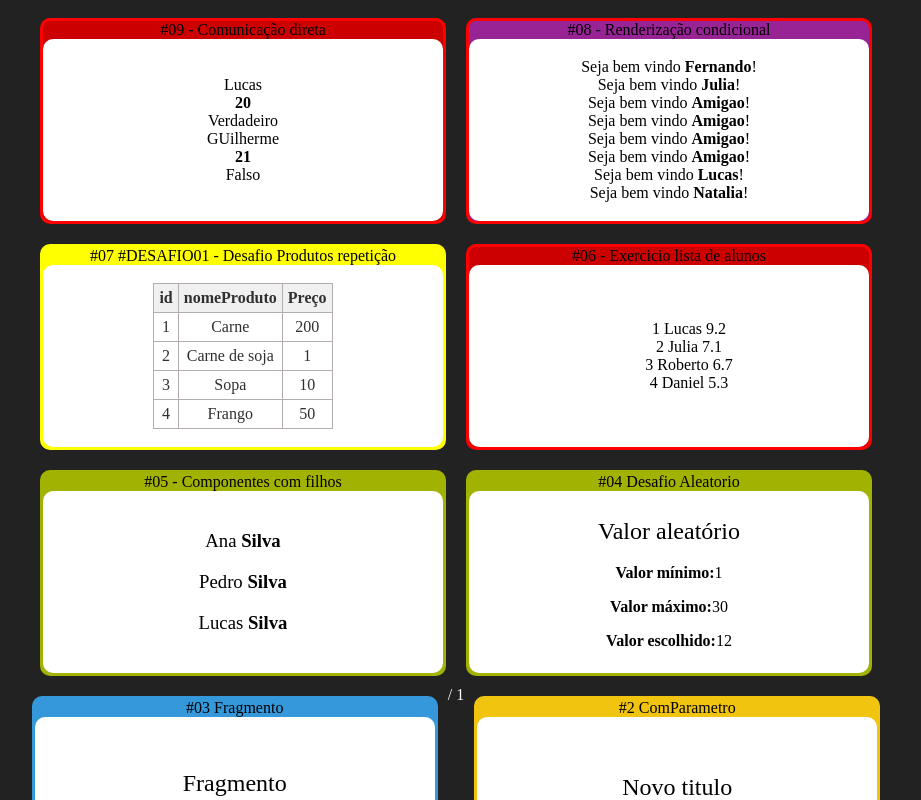
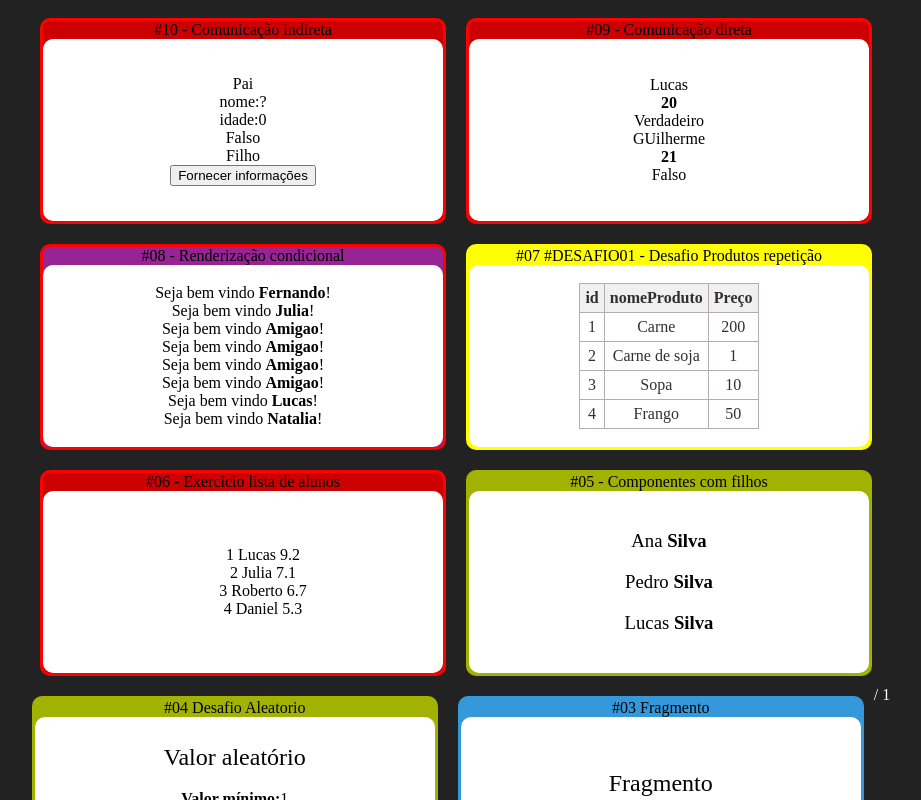
Before and after one commit to nicolas-magalhaes-clear/react-fundamentals, a React (Create React App) app: page / in a window 1280 px wide. Shown: the top 800 px of the page, without its empty margins (184-1105 px from the left). Built offline with nearby package versions, Linux system fonts and the light colour scheme.

Commit message:
update: class 35 - Indirect communication added IndiretaFilho.jsx added IndiretaPai.jsx added card to app.jsx

```diff
--- a/src/app.jsx
+++ b/src/app.jsx
@@ -13,25 +13,31 @@ import ListaAlunos from "./components/repeticao/ListaAlunos";
 import TabelaProdutos from "./components/repeticao/TabelaProdutos";
 import ParOuImpar from "./components/condicional/ParOuImpar";
 import DiretaPai from "./components/comunicacao/DiretaPai";
+import IndiretaPai from "./components/comunicacao/IndiretaPai";
+
 export default function App() {
     return (
         <div id="app">
 
             <div className="cards" >
 
+                <Card titulo='#10 - Comunicação indireta'>
+                    <IndiretaPai></IndiretaPai>
+                </Card>
+
                 <Card titulo='#09 - Comunicação direta'>
                     <DiretaPai></DiretaPai>
                 </Card>
 
                 <Card titulo='#08 - Renderização condicional' color="#982395">
-                    <UsuarioInfo usuario={{nome: 'Fernando'}}/>
-                    <UsuarioInfo usuario={{nome: 'Julia'}}/>
-                    <UsuarioInfo usuario={{email: 'Fernando'}}/>
-                    <UsuarioInfo usuario={{}}/>
-                    <UsuarioInfo usuario={{}}/>
-                    <UsuarioInfo usuario={{}}/>
-                    <UsuarioInfo usuario={{nome: 'Lucas'}}/>
-                    <UsuarioInfo usuario={{nome: 'Natalia'}}/>
+                    <UsuarioInfo usuario={{ nome: 'Fernando' }} />
+                    <UsuarioInfo usuario={{ nome: 'Julia' }} />
+                    <UsuarioInfo usuario={{ email: 'Fernando' }} />
+                    <UsuarioInfo usuario={{}} />
+                    <UsuarioInfo usuario={{}} />
+                    <UsuarioInfo usuario={{}} />
+                    <UsuarioInfo usuario={{ nome: 'Lucas' }} />
+                    <UsuarioInfo usuario={{ nome: 'Natalia' }} />
                 </Card>
 
                 <Card titulo='#07 #DESAFIO01 - Desafio Produtos repetição' color='yellow' border='yellow'>
--- /dev/null
+++ b/src/components/comunicacao/IndiretaFilho.jsx
@@ -0,0 +1,29 @@
+/*
+Comunicação indireta entre dois componentes
+
+
+na comunicação indireta passamos uma função como prop
+e a usamos para passar os dados de um elemento filho para o pai
+ */
+
+
+import React from "react";
+
+
+export default props =>{
+
+    return(
+
+        <div>
+
+           <div>Filho</div>
+           <button onClick={
+            function(e){
+                props.quandoClicar('João', 53, true)
+            }
+           }>Fornecer informações</button>
+
+        </div>
+
+    )
+}
--- /dev/null
+++ b/src/components/comunicacao/IndiretaPai.jsx
@@ -0,0 +1,30 @@
+/*
+Na comunicação direta um componente passa dados para o outro diretamente na declaração dele
+*/
+import React from "react";
+
+import IndiretaFilho from "./IndiretaFilho";
+
+export default props => {
+
+    let nome = '?'
+    let idade = 0;
+    let nerd = false
+    //Função de callback que utilizaremos para pegar dados do filho
+    function fornecerInformacoes(nomeParam,idadeParam,nerdParam){
+        nome = nomeParam;
+        idade = idadeParam;
+        nerd = nerdParam;
+    }
+    return(
+        <div>
+
+            <div>Pai</div>
+            <div>nome:{nome}</div>
+            <div>idade:{idade}</div>
+            <div> {nerd ? 'Verdadeiro' : 'Falso'}</div>
+            <IndiretaFilho quandoClicar={fornecerInformacoes}></IndiretaFilho>
+
+        </div>
+    )
+}
```
